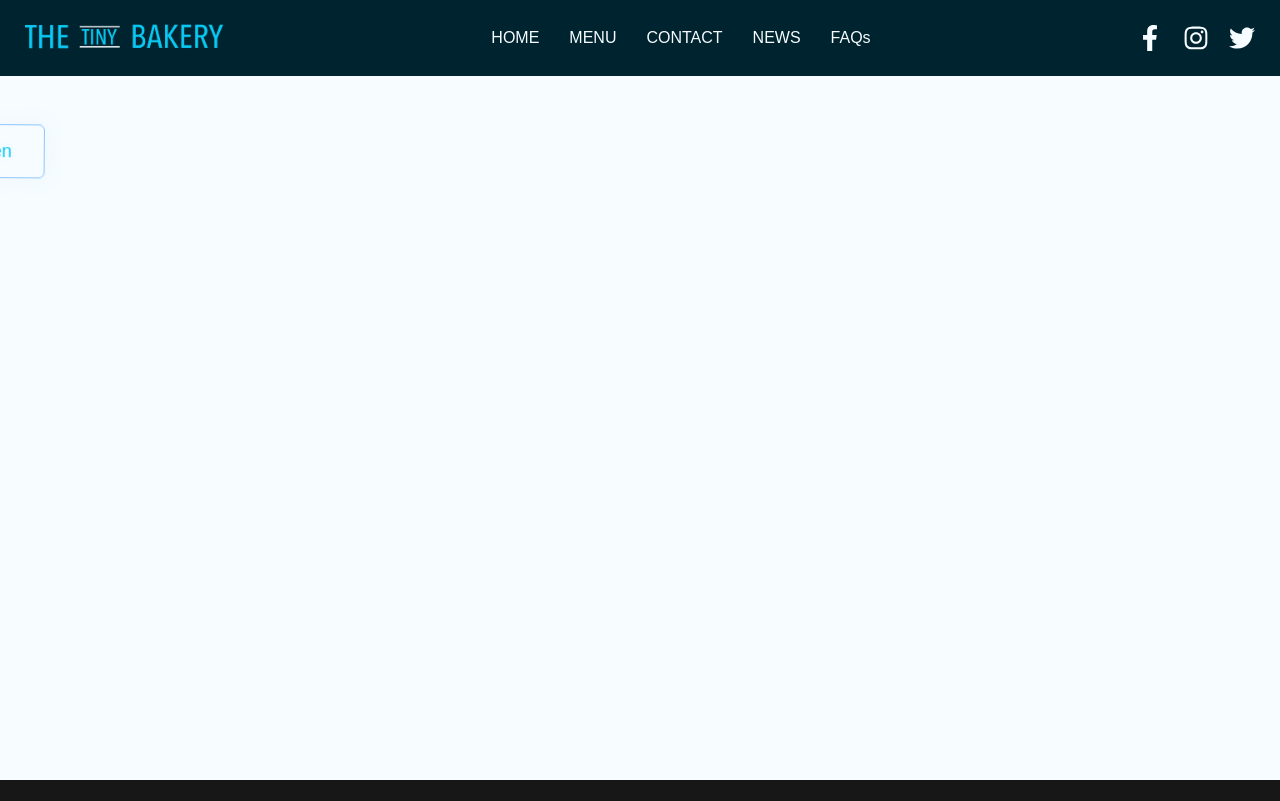
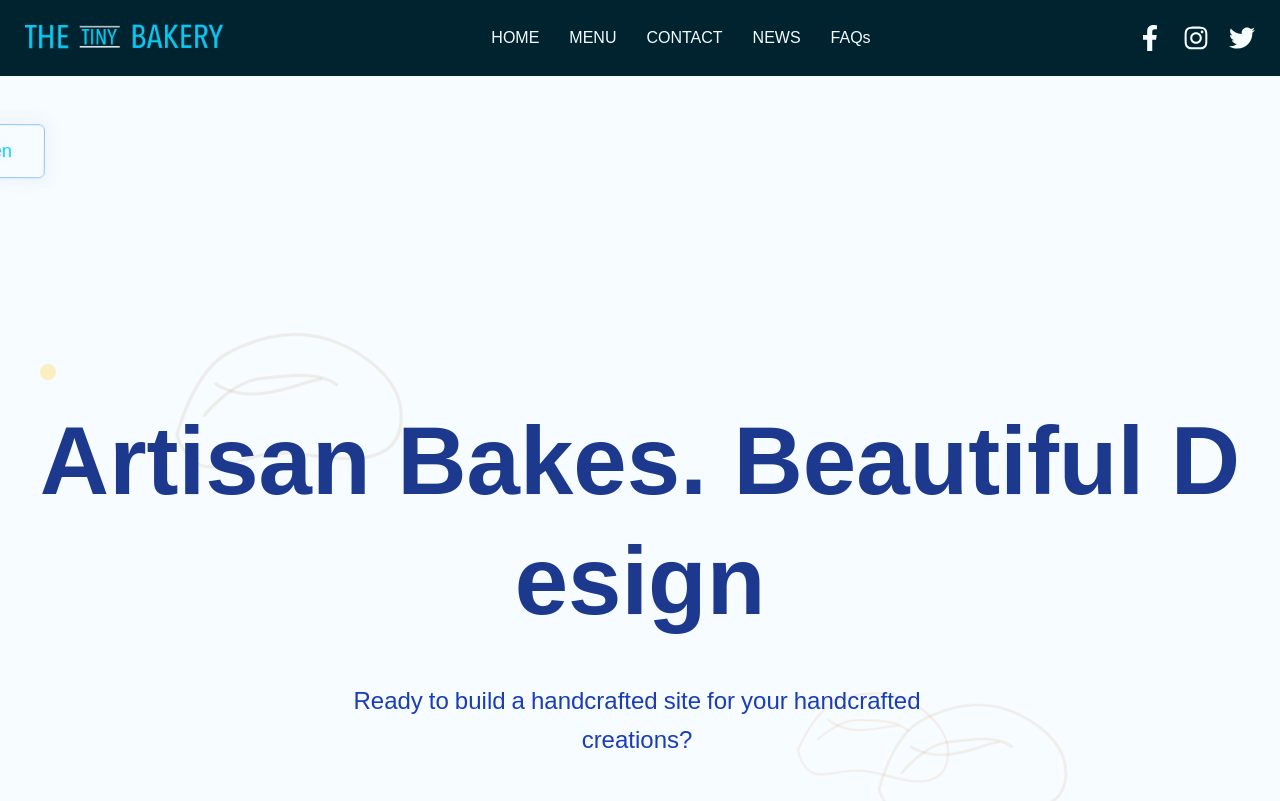
Before and after one commit to menoo-o/tinybakers, a Next.js app: page / in a window 1280 px wide. Shown: the top 801 px of the page. Built offline with nearby package versions, Linux system fonts and the light colour scheme; a web font is replaced by a local one.

Commit message:
hero sec almost done

```diff
--- a/components/Heroblock/Hero.tsx
+++ b/components/Heroblock/Hero.tsx
@@ -4,6 +4,7 @@ import { useEffect, useState } from "react"
 import gsap from "gsap"
 import OpenClosedSign from "@/components/open-closed-sign"
 import './hero.css'
+import Textanimate from "@/components/text/Textsection"
 
 export default function BakeryHero() {
 
@@ -32,6 +33,8 @@ export default function BakeryHero() {
 
 
   {/* other hero content */}
+    <Textanimate />
+
 </div>
 
   )
--- /dev/null
+++ b/components/text/Textsection.tsx
@@ -0,0 +1,264 @@
+"use client"
+
+import { useEffect, useRef } from "react"
+import { gsap } from "gsap"
+import { CroissantSVG } from "./croissant-svg"
+
+export default function Textanimate() {
+  const heroRef = useRef<HTMLDivElement>(null)
+  const headingRef = useRef<HTMLHeadingElement>(null)
+  const subtextRef = useRef<HTMLParagraphElement>(null)
+  const decorRef = useRef<HTMLDivElement>(null)
+  const ctaRef = useRef<HTMLDivElement>(null)
+  const croissantRef1 = useRef<HTMLDivElement>(null)
+  const croissantRef2 = useRef<HTMLDivElement>(null)
+  const croissantRef3 = useRef<HTMLDivElement>(null)
+
+  useEffect(() => {
+    const ctx = gsap.context(() => {
+      // Split heading into individual characters
+      const headingText = headingRef.current?.textContent || ""
+      if (headingRef.current) {
+        headingRef.current.innerHTML = headingText
+          .split("")
+          .map((char,) =>
+            char === " "
+              ? `<span class="char" style="display: inline-block;">&nbsp;</span>`
+              : `<span class="char" style="display: inline-block;">${char}</span>`,
+          )
+          .join("")
+      }
+
+      // Split subtext into words
+      const subtextText = subtextRef.current?.textContent || ""
+      if (subtextRef.current) {
+        subtextRef.current.innerHTML = subtextText
+          .split(" ")
+          .map((word) => `<span class="word" style="display: inline-block; margin-right: 0.25em;">${word}</span>`)
+          .join("")
+      }
+
+const chars = headingRef.current?.querySelectorAll(".char") as NodeListOf<HTMLElement>;
+const words = subtextRef.current?.querySelectorAll(".word") as NodeListOf<HTMLElement>;
+      // Set initial states
+      gsap.set(chars, {
+        opacity: 0,
+        y: 100,
+        rotationX: -90,
+        transformOrigin: "50% 50% -50px",
+      })
+
+      gsap.set(words, {
+        opacity: 0,
+        y: 50,
+        x: -30,
+        scale: 0.8,
+      })
+
+      gsap.set(decorRef.current, {
+        opacity: 0,
+        scale: 0,
+        rotation: -180,
+      })
+
+      gsap.set(ctaRef.current, {
+        opacity: 0,
+        y: 30,
+      })
+
+      // Set initial states for croissants
+      gsap.set([croissantRef1.current, croissantRef2.current, croissantRef3.current], {
+        opacity: 0,
+        scale: 0.8,
+        rotation: -10,
+      })
+
+      // Create master timeline
+      const masterTL = gsap.timeline()
+
+      // Animate croissants first with staggered timing
+      masterTL.to(
+        [croissantRef1.current, croissantRef2.current, croissantRef3.current],
+        {
+          opacity: 0.85,
+          scale: 1,
+          rotation: 0,
+          duration: 1.5,
+          ease: "power2.out",
+          stagger: 0.2,
+        },
+        0,
+      )
+
+      // Animate decorative element
+      masterTL.to(
+        decorRef.current,
+        {
+          opacity: 0,
+          scale: 1,
+          rotation: 0,
+          duration: 1,
+          ease: "back.out(1.7)",
+        },
+        0.3,
+      )
+
+      // Animate heading characters with stagger
+      masterTL.to(
+        chars,
+        {
+          opacity: 1,
+          y: 0,
+          rotationX: 0,
+          duration: 0.8,
+          ease: "power3.out",
+          stagger: {
+            amount: 1.2,
+            from: "start",
+          },
+        },
+        0.8,
+      )
+
+      // Animate subtext words
+      masterTL.to(
+        words,
+        {
+          opacity: 1,
+          y: 0,
+          x: 0,
+          scale: 1,
+          duration: 0.6,
+          ease: "power2.out",
+          stagger: {
+            amount: 0.8,
+            from: "center",
+          },
+        },
+        1.6,
+      )
+
+      // Animate CTA buttons
+      masterTL.to(
+        ctaRef.current,
+        {
+          opacity: 1,
+          y: 0,
+          duration: 0.8,
+          ease: "power2.out",
+        },
+        2,
+      )
+
+      // Add floating animation for decorative element
+      gsap.to(decorRef.current, {
+        y: -10,
+        duration: 2,
+        ease: "power1.inOut",
+        yoyo: true,
+        repeat: -1,
+        delay: 2,
+      })
+
+      // Add subtle floating animations for croissants
+      gsap.to(croissantRef1.current, {
+        y: "-=15",
+        rotation: "+=3",
+        duration: 6,
+        ease: "sine.inOut",
+        yoyo: true,
+        repeat: -1,
+      })
+
+      gsap.to(croissantRef2.current, {
+        y: "-=10",
+        rotation: "-=2",
+        duration: 5,
+        ease: "sine.inOut",
+        yoyo: true,
+        repeat: -1,
+        delay: 0.5,
+      })
+
+      gsap.to(croissantRef3.current, {
+        y: "-=12",
+        rotation: "+=4",
+        duration: 7,
+        ease: "sine.inOut",
+        yoyo: true,
+        repeat: -1,
+        delay: 1,
+      })
+
+      // Add subtle hover effect for heading
+      const hoverTL = gsap.timeline({ paused: true })
+      hoverTL.to(chars, {
+        color: "#09CAF4",
+        scale: 1.05,
+        duration: 0.3,
+        ease: "power2.out",
+        stagger: {
+          amount: 0.2,
+          from: "random",
+        },
+      })
+
+      headingRef.current?.addEventListener("mouseenter", () => hoverTL.play())
+      headingRef.current?.addEventListener("mouseleave", () => hoverTL.reverse())
+    }, heroRef)
+
+    return () => ctx.revert()
+  }, [])
+
+  return (
+    <section
+      ref={heroRef}
+      className="min-h-screen flex items-center justify-center px-4 relative overflow-hidden"
+    >
+      {/* Croissant background elements */}
+      <div
+        ref={croissantRef1}
+        className="absolute top-[15%] left-[10%] w-[300px] h-[180px] text-amber-800/10 transform rotate-[-15deg]"
+      >
+        <CroissantSVG className="w-full h-full" />
+      </div>
+      <div
+        ref={croissantRef2}
+        className="absolute bottom-[20%] right-[15%] w-[250px] h-[150px] text-amber-700/10 transform rotate-[10deg]"
+      >
+        <CroissantSVG className="w-full h-full" />
+      </div>
+      <div
+        ref={croissantRef3}
+        className="absolute top-[60%] left-[60%] w-[200px] h-[120px] text-orange-600/10 transform rotate-[25deg]"
+      >
+        <CroissantSVG className="w-full h-full" />
+      </div>
+
+
+
+      {/* Additional decorative elements */}
+      <div className="absolute top-40 left-10 w-4 h-4 bg-amber-300 rounded-full opacity-30" />
+      <div className="absolute bottom-40 right-40 w-6 h-6 bg-orange-400 rounded-full opacity-25" />
+      <div className="absolute bottom-20 left-20 w-8 h-8 bg-red-300 rounded-full opacity-20" />
+
+      <div className="text-center max-w-8xl mx-auto relative z-10">
+        <h1
+          ref={headingRef}
+          className="text-5xl md:text-7xl lg:text-8xl font-bold text-blue-900 mb-10 leading-tight cursor-pointer"
+        >
+          Artisan Bakes. Beautiful Design
+        </h1>
+
+        <p
+          ref={subtextRef}
+          className="text-xl md:text-2xl text-blue-800 font-light max-w-2xl mx-auto leading-relaxed mb-12"
+        >
+         Ready to build a handcrafted site for your handcrafted creations?
+        </p>
+
+
+      </div>
+    </section>
+  )
+}
--- /dev/null
+++ b/components/text/croissant-svg.tsx
@@ -0,0 +1,30 @@
+export function CroissantSVG({ className }: { className?: string }) {
+  return (
+    <svg viewBox="0 0 200 120" fill="none" xmlns="http://www.w3.org/2000/svg" className={className} aria-hidden="true">
+      <path
+        d="M30.5,75.5c0,0,15-40,40-50s50-10,70,0s40,30,40,50s-10,30-30,30s-40-10-60-10s-40,10-50,0S30.5,75.5,30.5,75.5z"
+        stroke="currentColor"
+        strokeWidth="2"
+        strokeLinecap="round"
+        strokeLinejoin="round"
+        fill="none"
+      />
+      <path
+        d="M50,65c0,0,20-20,40-20s40,0,50,10"
+        stroke="currentColor"
+        strokeWidth="2"
+        strokeLinecap="round"
+        strokeLinejoin="round"
+        fill="none"
+      />
+      <path
+        d="M60,45c0,0,10,10,30,10s30-5,40-5"
+        stroke="currentColor"
+        strokeWidth="2"
+        strokeLinecap="round"
+        strokeLinejoin="round"
+        fill="none"
+      />
+    </svg>
+  )
+}
```
